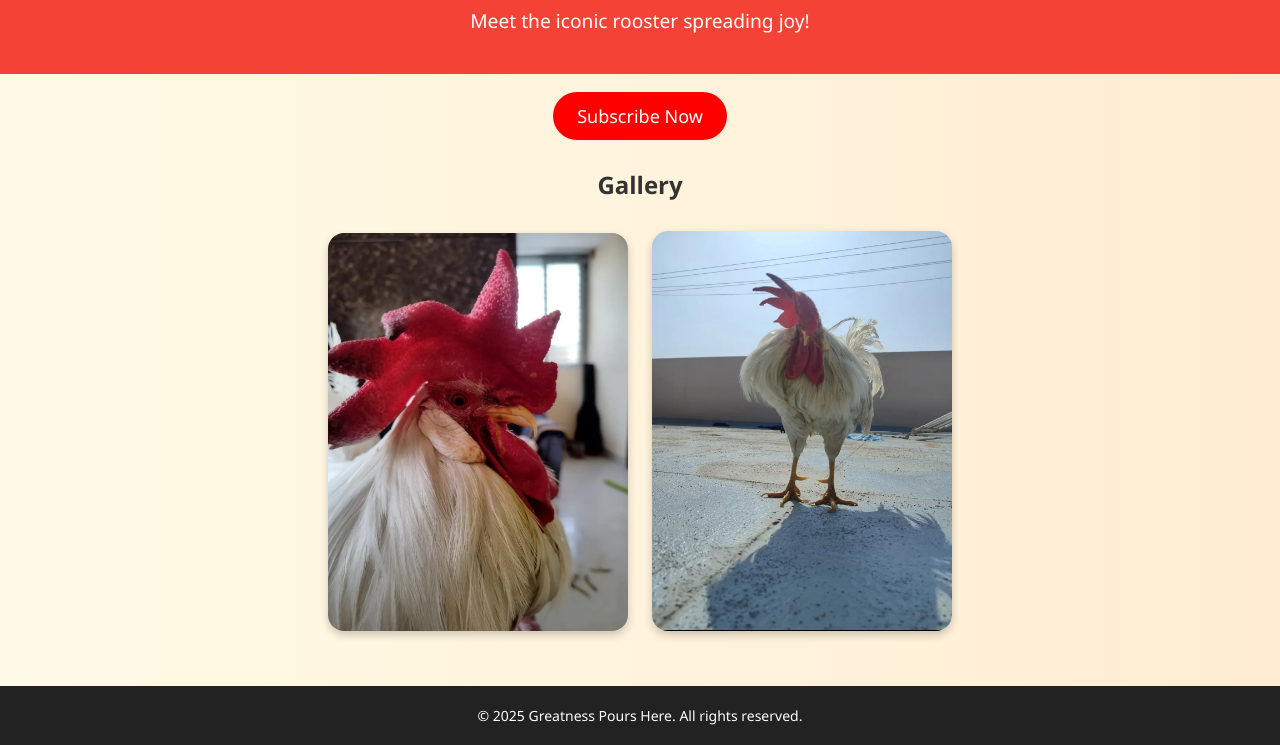
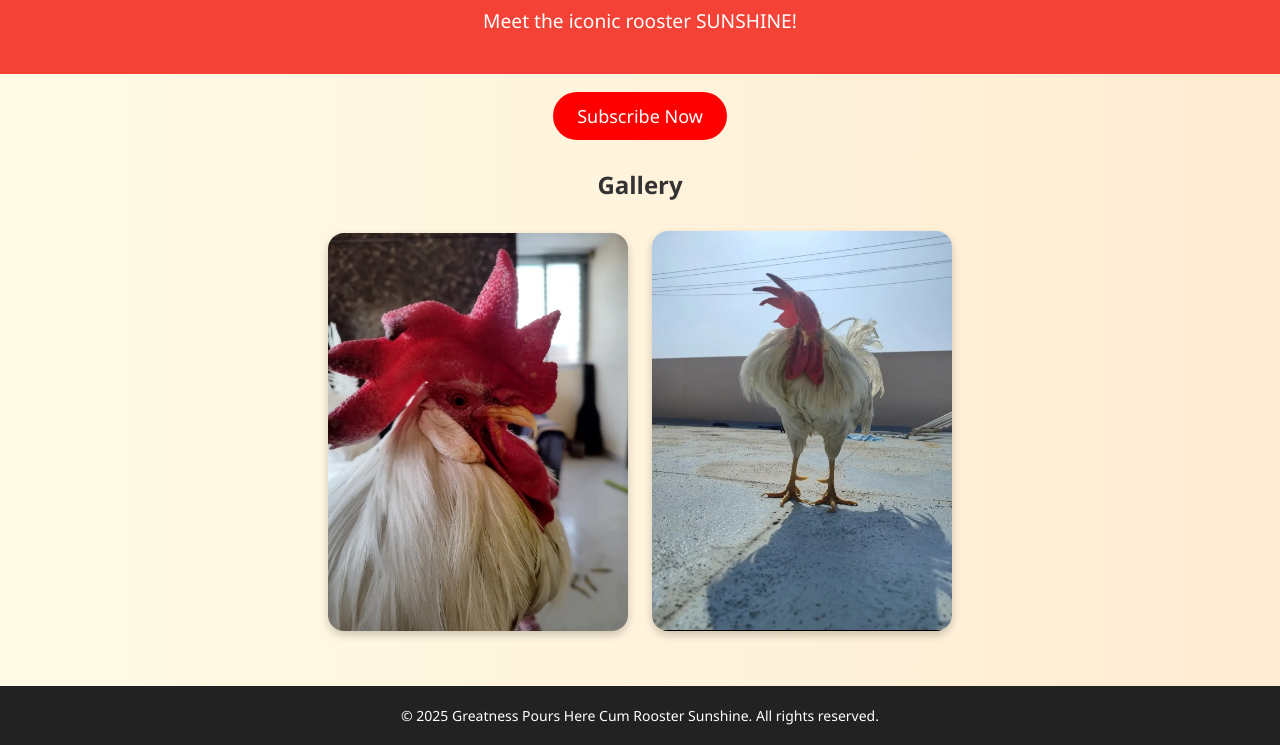
Before and after one commit to weirdrooster/GreatnessPoursHere, a plain HTML site: page index.html in a window 1280 px wide. Shown: the part 98-843 px from the top of the page. Drawn offline with Linux system fonts and the light colour scheme.

Commit message:
Update index.html

```diff
--- a/index.html
+++ b/index.html
@@ -59,7 +59,7 @@
 
   <header>
     <h1>Greatness Pours Here 🐓</h1>
-    <p>Meet the iconic rooster spreading joy!</p>
+    <p>Meet the iconic rooster SUNSHINE!</p>
   </header>
 
   <div class="subscribe-button">
@@ -73,7 +73,7 @@
   </div>
 
   <footer>
-    &copy; 2025 Greatness Pours Here. All rights reserved.
+    &copy; 2025 Greatness Pours Here Cum Rooster Sunshine. All rights reserved.
   </footer>
 
 </body>
```
